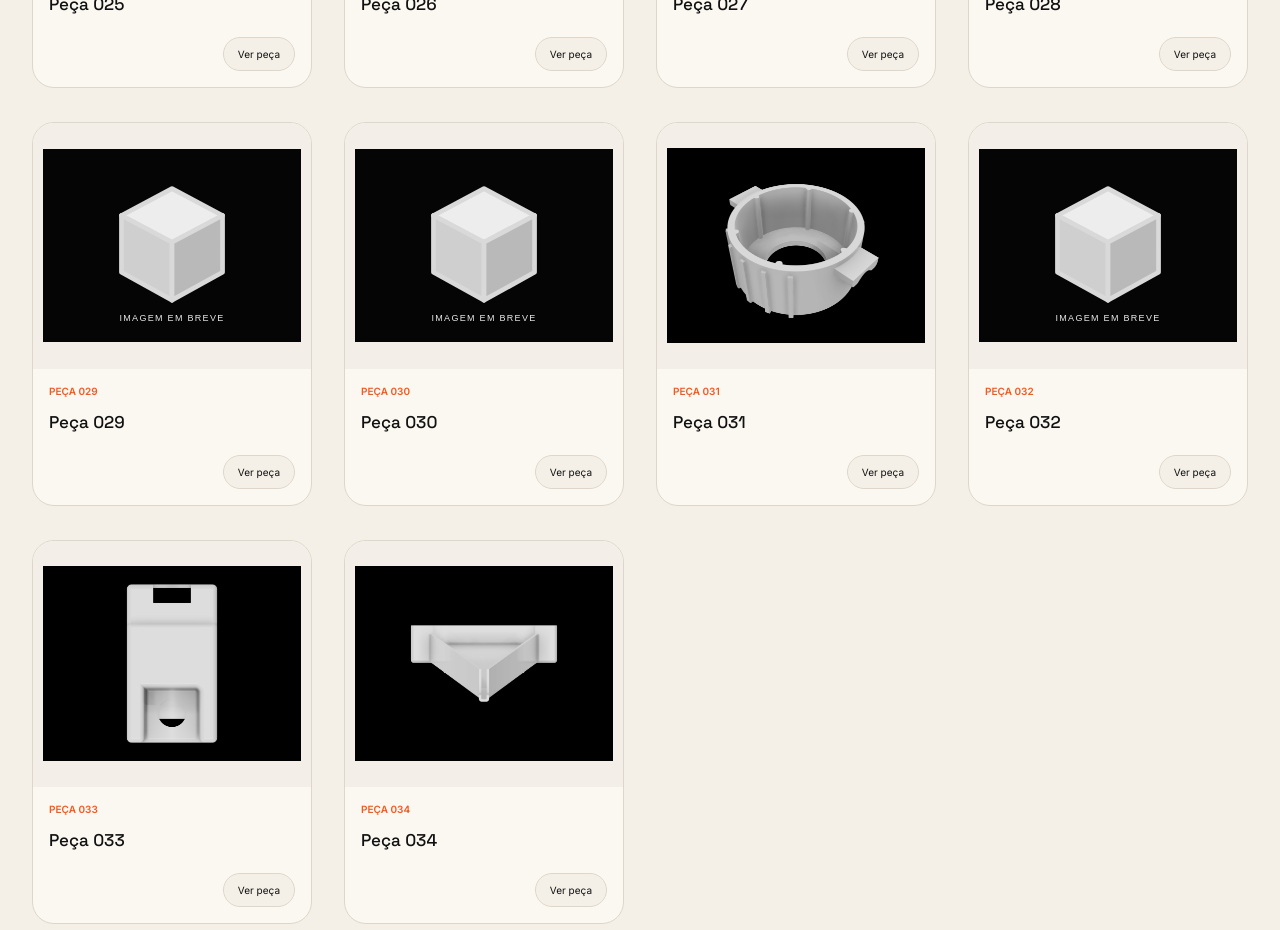
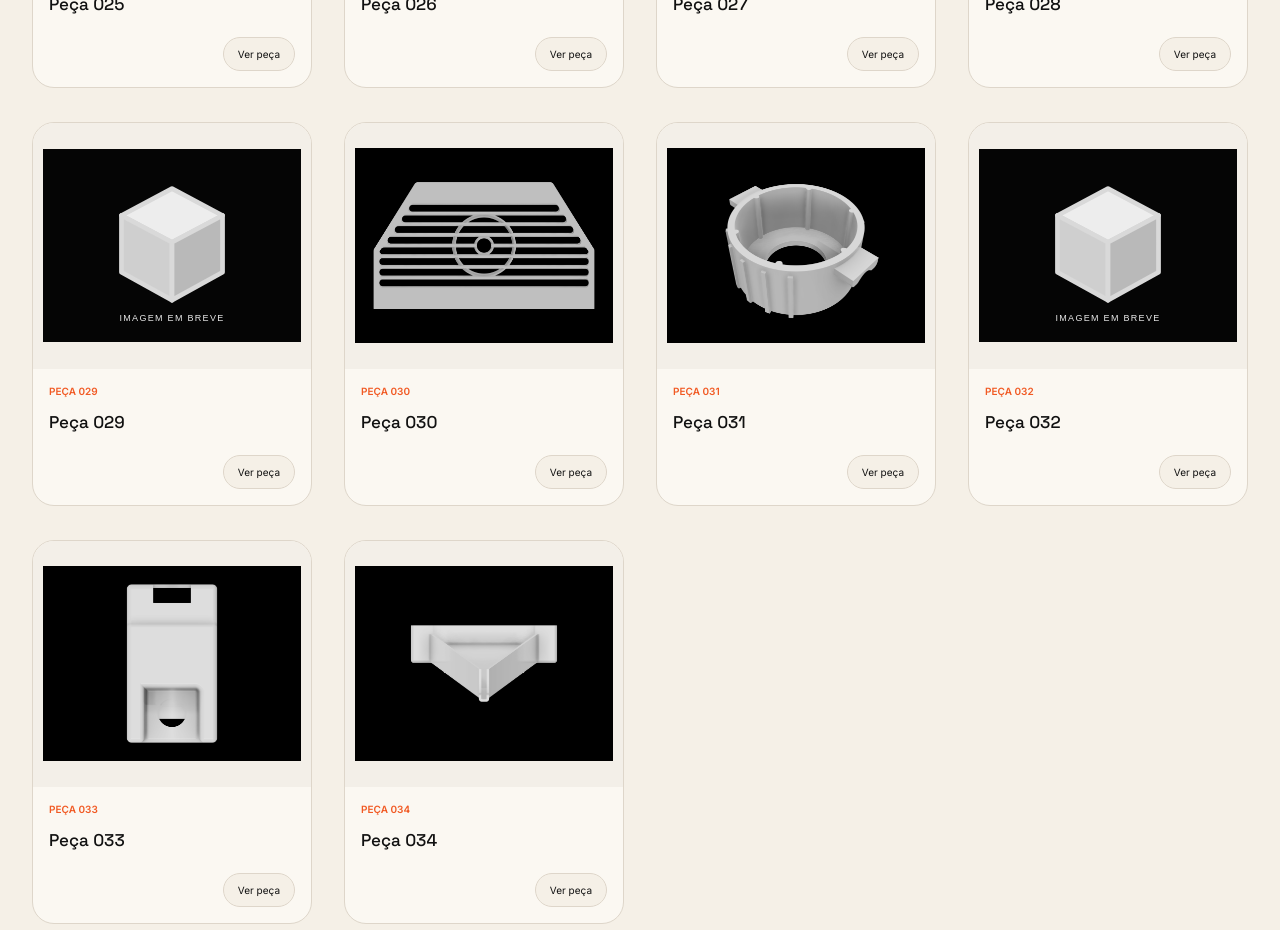
Before and after one commit to GJurass/3duna-catalogo, a Nuxt app: page / in a window 1280 px wide. Shown: the part 3200-4130 px from the top of the page. Built offline with nearby package versions, Linux system fonts and the light colour scheme.

Commit message:
feat: adiciona carrossel de imagens à peça 030

```diff
--- a/app/data/products.ts
+++ b/app/data/products.ts
@@ -188,6 +188,13 @@ const productOverrides: Record<string, Partial<Product>> = {
       '/products/019-1.png'
     ]
   },
+  '030': {
+    image: '/products/030-1.png',
+    images: [
+      '/products/030-1.png',
+      '/products/030-2.png'
+    ]
+  },
   '031': {
     image: '/products/031-1.png',
     images: [
```
Also changed, not shown: public/products/030-1.png (added), public/products/030-2.png (added).
